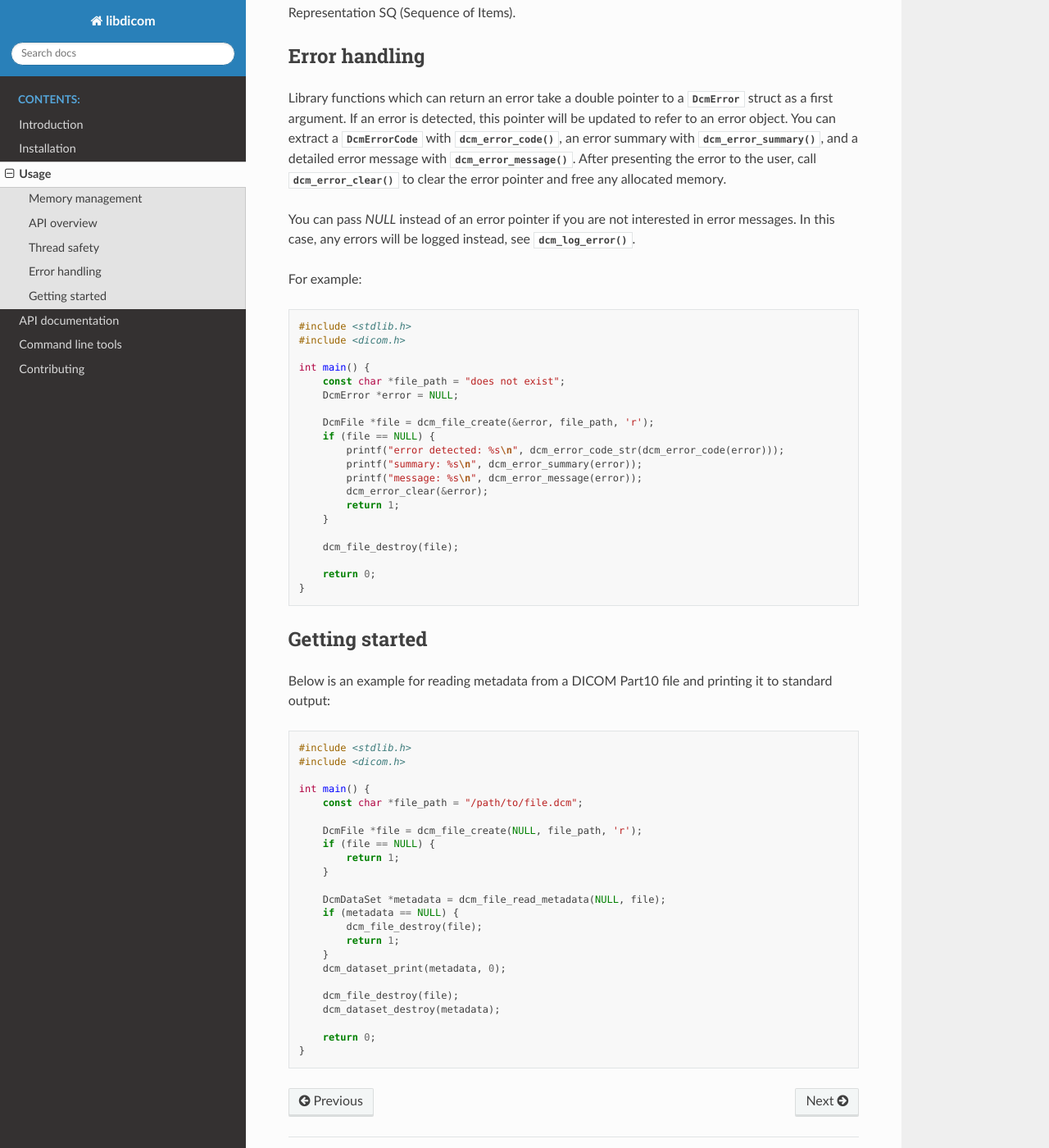
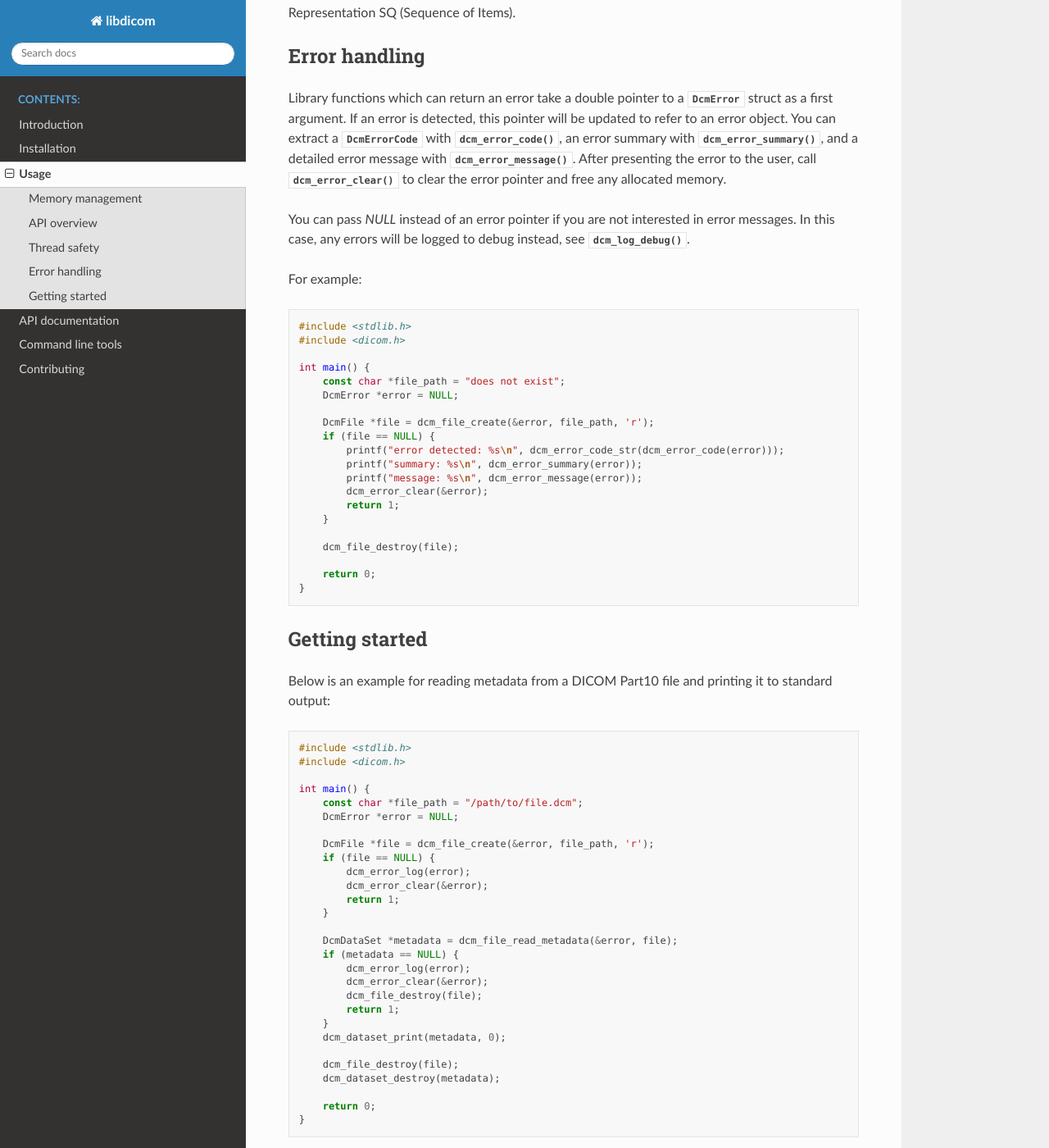
Before and after one commit to ImagingDataCommons/libdicom, a Sphinx documentation site: the page built from doc/source/usage.rst, in a window 1280 px wide and 1400 px high, scrolled down 1913 px. Shown: the whole window at 82% size. Built offline with Sphinx 7.4.7 and the Read the Docs theme 2.0.0, drawn with Linux system fonts in a browser that asks for light colours.

Commit message:
log NULL errors to debug
rather than to the main error log

```diff
--- a/doc/source/usage.rst
+++ b/doc/source/usage.rst
@@ -125,8 +125,8 @@ call :c:func:`dcm_error_clear()` to clear the error pointer and free any
 allocated memory.
 
 You can pass `NULL` instead of an error pointer if you are not interested in
-error messages. In this case, any errors will be logged instead, see
-:c:func:`dcm_log_error()`.
+error messages. In this case, any errors will be logged to debug instead, see
+:c:func:`dcm_log_debug()`.
 
 For example:
 
@@ -166,14 +166,19 @@ printing it to standard output:
 
     int main() {
         const char *file_path = "/path/to/file.dcm";
+        DcmError *error = NULL;
 
-        DcmFile *file = dcm_file_create(NULL, file_path, 'r');
+        DcmFile *file = dcm_file_create(&error, file_path, 'r');
         if (file == NULL) {
+            dcm_error_log(error);
+            dcm_error_clear(&error);
             return 1;
         }
 
-        DcmDataSet *metadata = dcm_file_read_metadata(NULL, file);
+        DcmDataSet *metadata = dcm_file_read_metadata(&error, file);
         if (metadata == NULL) {
+            dcm_error_log(error);
+            dcm_error_clear(&error);
             dcm_file_destroy(file);
             return 1;
         }
```
Also changed, not shown: 2 other files.
